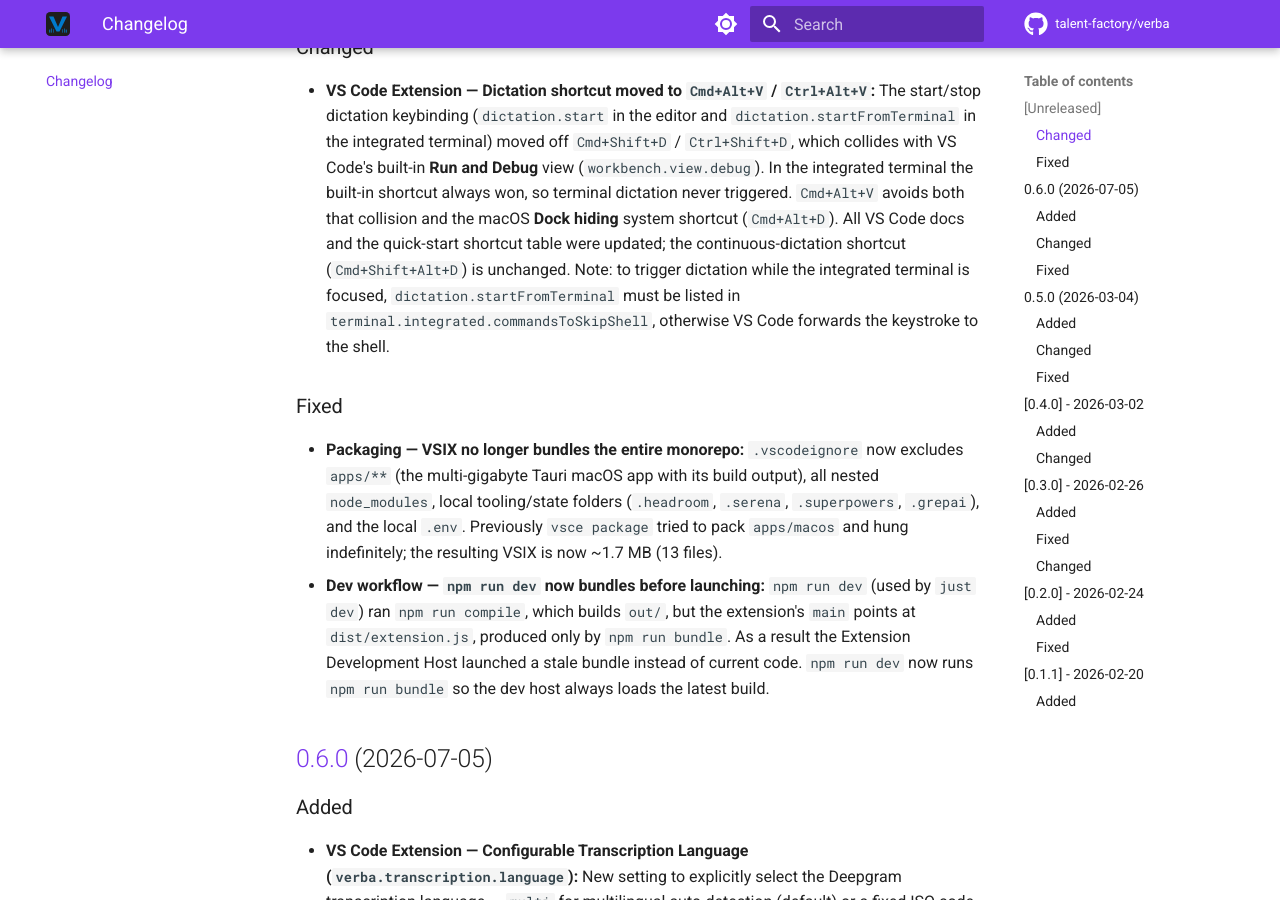
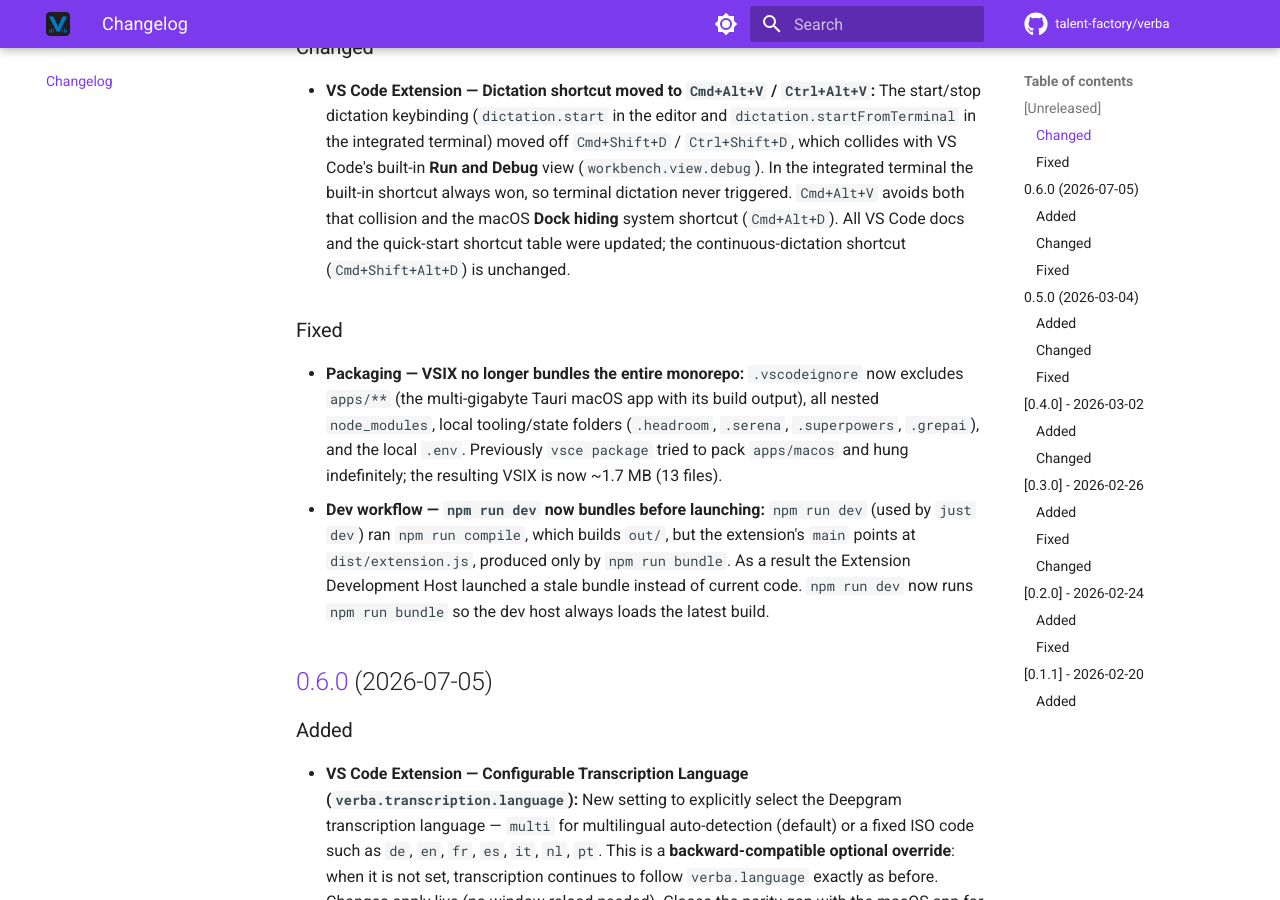
Before and after one commit to talent-factory/verba, an MkDocs documentation site: the page built from docs/changelog.md, in a window 1280 px wide and 900 px high, scrolled down 354 px. Built offline with MkDocs 1.6.1 and Material for MkDocs 9.7.7, drawn with Linux system fonts in a browser that asks for light colours; comment, search, counter and statistics services are not loaded.

Commit message:
📚 docs: commandsToSkipShell-Notiz entfernen — für Terminal-Diktat nicht nötig
Empirisch verifiziert: Terminal-Diktat mit Cmd+Alt+V löst auch ohne
dictation.startFromTerminal in terminal.integrated.commandsToSkipShell
aus. VS Codes Terminal reicht Cmd-Modifier-Kürzel nicht an die Shell
durch, deshalb greift das Keybinding regulär. Die frühere Cmd+Shift+D-
Blockade im Terminal war ausschließlich die Run-and-Debug-Kollision,
nicht Skip-Shell — die Skip-Shell-Theorie war eine Fehldiagnose.

- CHANGELOG: falsche commandsToSkipShell-Notiz entfernt.
- UAT TC-B1: Skip-Shell-Vorbedingung entfernt (war nie nötig).

```diff
--- a/CHANGELOG.md
+++ b/CHANGELOG.md
@@ -8,7 +8,7 @@
 
 ### Changed
 
-- **VS Code Extension — Dictation shortcut moved to `Cmd+Alt+V` / `Ctrl+Alt+V`:** The start/stop dictation keybinding (`dictation.start` in the editor and `dictation.startFromTerminal` in the integrated terminal) moved off `Cmd+Shift+D` / `Ctrl+Shift+D`, which collides with VS Code's built-in **Run and Debug** view (`workbench.view.debug`). In the integrated terminal the built-in shortcut always won, so terminal dictation never triggered. `Cmd+Alt+V` avoids both that collision and the macOS **Dock hiding** system shortcut (`Cmd+Alt+D`). All VS Code docs and the quick-start shortcut table were updated; the continuous-dictation shortcut (`Cmd+Shift+Alt+D`) is unchanged. Note: to trigger dictation while the integrated terminal is focused, `dictation.startFromTerminal` must be listed in `terminal.integrated.commandsToSkipShell`, otherwise VS Code forwards the keystroke to the shell.
+- **VS Code Extension — Dictation shortcut moved to `Cmd+Alt+V` / `Ctrl+Alt+V`:** The start/stop dictation keybinding (`dictation.start` in the editor and `dictation.startFromTerminal` in the integrated terminal) moved off `Cmd+Shift+D` / `Ctrl+Shift+D`, which collides with VS Code's built-in **Run and Debug** view (`workbench.view.debug`). In the integrated terminal the built-in shortcut always won, so terminal dictation never triggered. `Cmd+Alt+V` avoids both that collision and the macOS **Dock hiding** system shortcut (`Cmd+Alt+D`). All VS Code docs and the quick-start shortcut table were updated; the continuous-dictation shortcut (`Cmd+Shift+Alt+D`) is unchanged.
 
 ### Fixed
 
```
Also changed, not shown: docs/superpowers/uat/2026-07-22-agent-instruction-cleanup-uat.md (+1 -2 lines).
